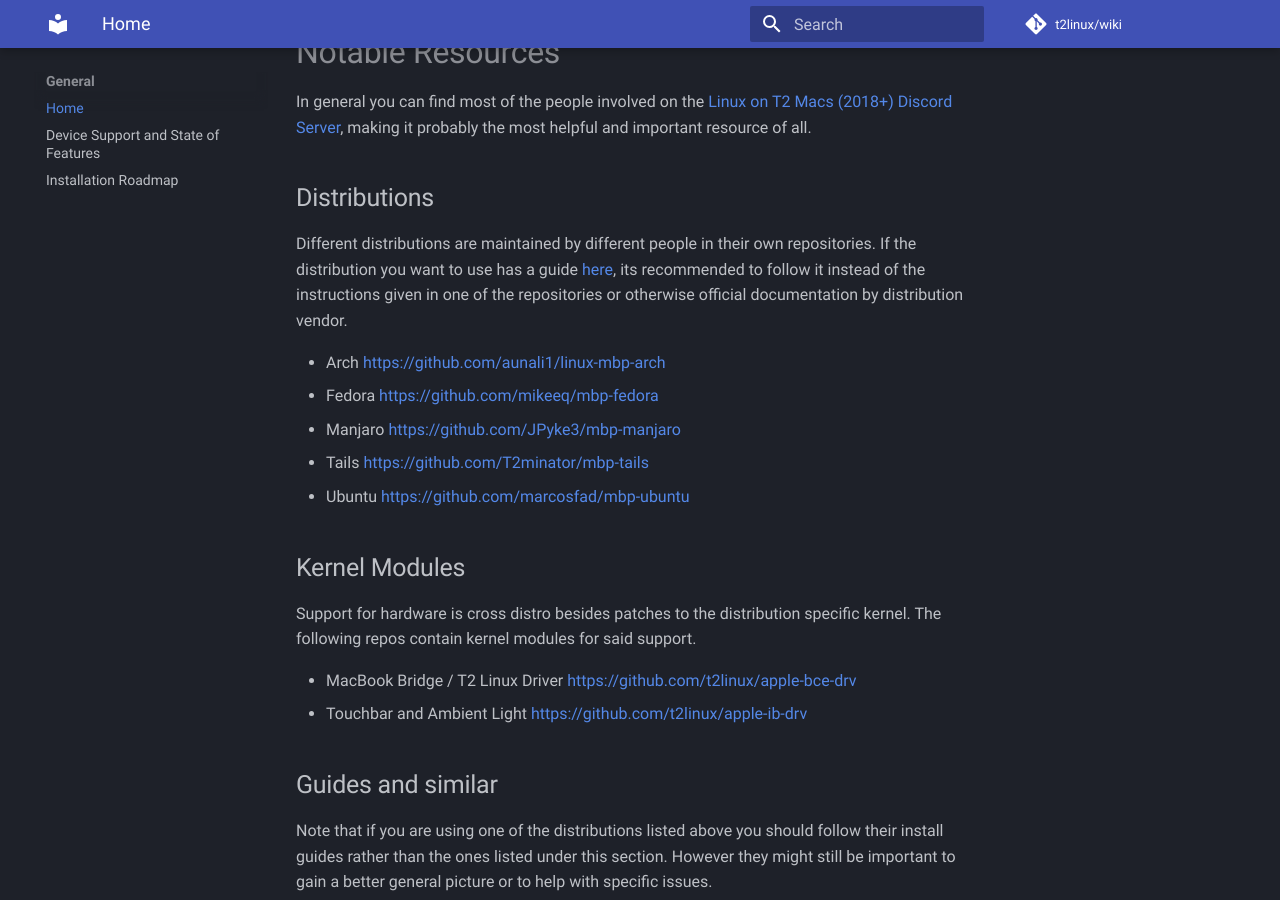
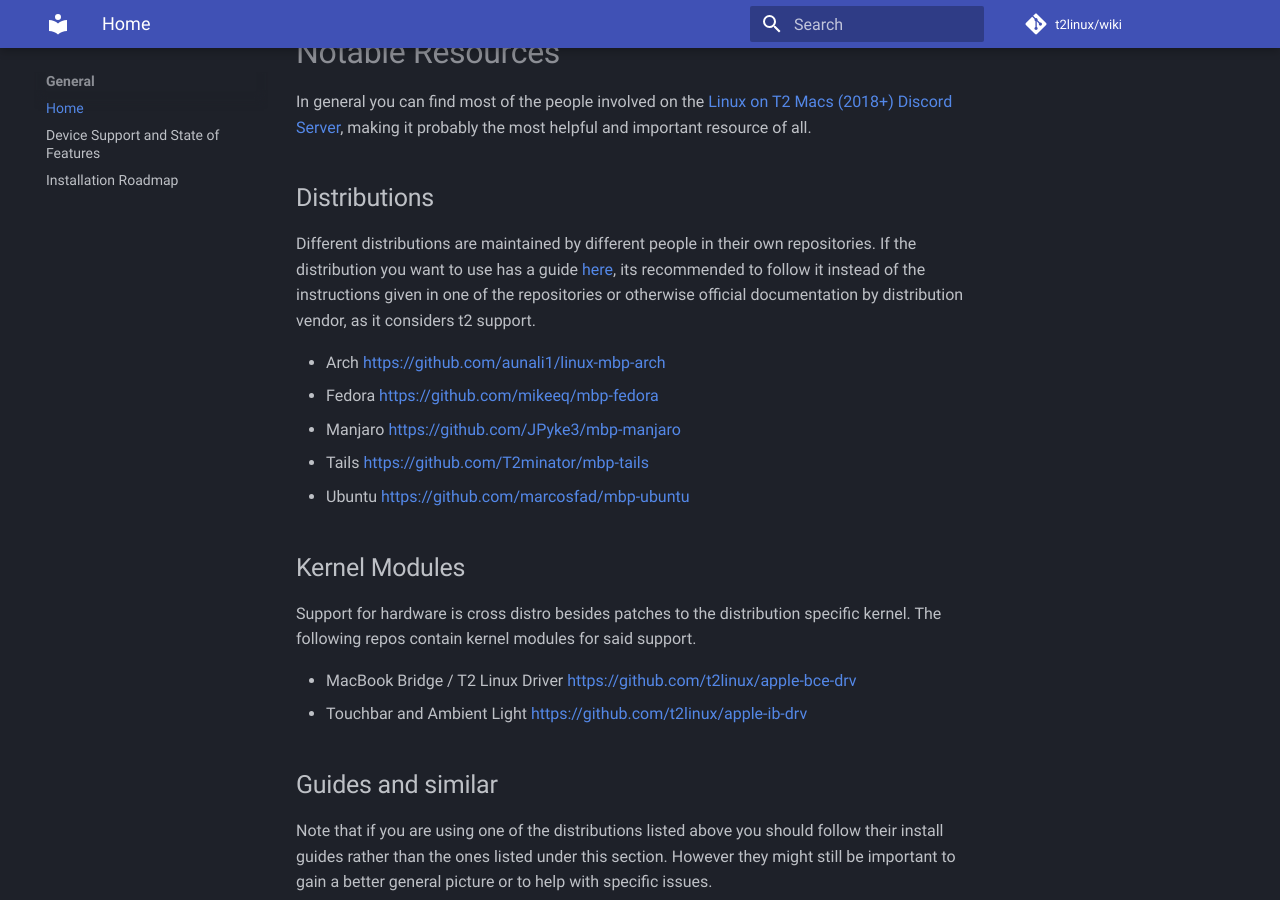
Before and after one commit to t2linux/wiki, an MkDocs documentation site: the page built from docs/index.md, in a window 1280 px wide and 900 px high, scrolled down 748 px. Built offline with MkDocs 1.6.1 and Material for MkDocs 9.7.7, drawn with Linux system fonts in a browser that asks for light colours; comment, search, counter and statistics services are not loaded.

Commit message:
Index+Roadmap: Clarify reasoning for use of distribution guides

```diff
--- a/docs/index.md
+++ b/docs/index.md
@@ -21,7 +21,7 @@ In general you can find most of the people involved on the [Linux on T2 Macs (20
 ## Distributions
 
 Different distributions are maintained by different people in their own repositories.
-If the distribution you want to use has a guide [here](https://wiki.t2linux.org/distributions/overview/), its recommended to follow it instead of the instructions given in one of the repositories or otherwise official documentation by distribution vendor.
+If the distribution you want to use has a guide [here](https://wiki.t2linux.org/distributions/overview/), its recommended to follow it instead of the instructions given in one of the repositories or otherwise official documentation by distribution vendor, as it considers t2 support.
 
 - Arch [https://github.com/aunali1/linux-mbp-arch](https://github.com/aunali1/linux-mbp-arch)
 - Fedora [https://github.com/mikeeq/mbp-fedora](https://github.com/mikeeq/mbp-fedora)
```
Also changed, not shown: docs/roadmap.md (+1 -1 lines).
